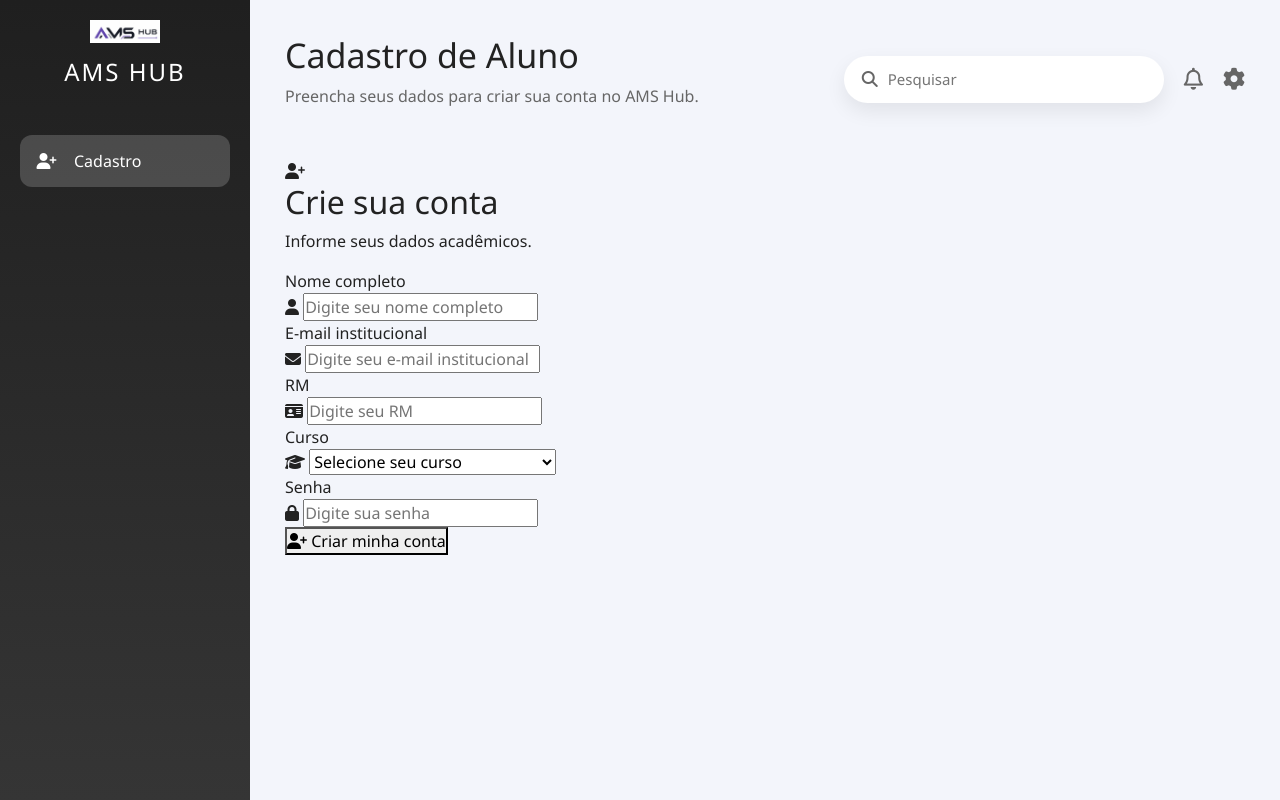
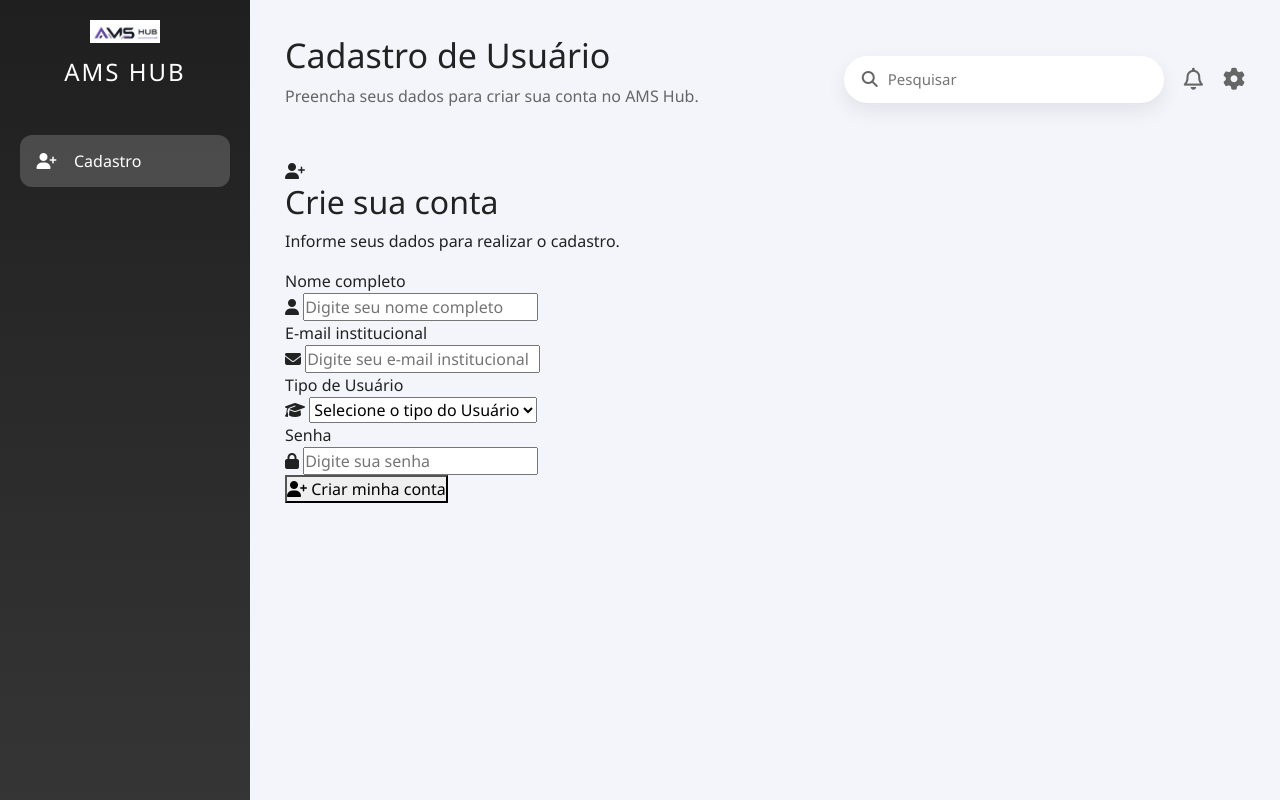
Before and after one commit to AshileyLaura/AMShub, a Django app: page /cadastro/ in a window 1280 px wide. Run offline with Django 5.2, Linux system fonts and the light colour scheme.

Commit message:
alterando função de cadastro

```diff
--- a/AMSHub/urls.py
+++ b/AMSHub/urls.py
@@ -1,4 +1,5 @@
 from django.urls import path
+
 from AMSHub.views import (
     index,
     aluno,
@@ -14,10 +15,13 @@ from AMSHub.views import (
     cadastro,
 )
 
+
 urlpatterns = [
+
     path('', index, name='index'),
 
     # TELAS PRINCIPAIS
+
     path('aluno/', aluno, name='aluno'),
     path('professor/', professor, name='professor'),
     path('coordenador/', coordenador, name='coordenador'),
@@ -25,19 +29,76 @@ urlpatterns = [
     path('empresa/', empresa, name='empresa'),
 
     # ALUNO
-    path('aluno/mentorias/', minhasmentoriasa, name='minhasmentoriasa'),
-    path('aluno/mentorias/detalhes/', detalhesdamentoriaa, name='detalhesdamentoriaa'),
-    path('aluno/portifolios', meusportifoliosa, name='meusportifoliosa'),
+
+    path(
+        'aluno/mentorias/',
+        minhasmentoriasa,
+        name='minhasmentoriasa'
+    ),
+
+    path(
+        'aluno/mentorias/detalhes/',
+        detalhesdamentoriaa,
+        name='detalhesdamentoriaa'
+    ),
+
+    path(
+        'aluno/portifolios',
+        meusportifoliosa,
+        name='meusportifoliosa'
+    ),
 
     # LOGIN
-    path('login/', login_view, name='login'),
-    path('login/aluno/', login_view, name='login_aluno'),
-    path('login/professor/', login_view, name='login_professor'),
-    path('login/coordenador/', login_view, name='login_coordenador'),
-    path('login/supervisor/', login_view, name='login_supervisor'),
-    path('login/empresa/', login_view, name='login_empresa'),
+
+    path(
+        'login/',
+        login_view,
+        name='login'
+    ),
+
+    path(
+        'login/aluno/',
+        login_view,
+        name='login_aluno'
+    ),
+
+    path(
+        'login/professor/',
+        login_view,
+        name='login_professor'
+    ),
+
+    path(
+        'login/coordenador/',
+        login_view,
+        name='login_coordenador'
+    ),
+
+    path(
+        'login/supervisor/',
+        login_view,
+        name='login_supervisor'
+    ),
+
+    path(
+        'login/empresa/',
+        login_view,
+        name='login_empresa'
+    ),
 
     # LOGOUT
-    path('logout/', logout_view, name='logout'),
-    path('cadastro/', cadastro, name='cadastro'),
+
+    path(
+        'logout/',
+        logout_view,
+        name='logout'
+    ),
+
+    # CADASTRO
+
+    path(
+        'cadastro/',
+        cadastro,
+        name='cadastro'
+    ),
 ]
--- a/AMSHub/views.py
+++ b/AMSHub/views.py
@@ -1,8 +1,17 @@
 from django.shortcuts import render, redirect
 from django.contrib.auth import authenticate, login, logout
 from django.contrib.auth.decorators import login_required
+from django.contrib.auth.models import User
 from functools import wraps
-from .models import Mentoria
+
+from .models import (
+    Perfil,
+    Aluno,
+    Professor,
+    Supervisor,
+    Empresa,
+    Mentoria
+)
 
 
 def index(request):
@@ -206,4 +215,72 @@ def meusportifoliosa(request):
     return render(request, 'aluno/meusportifoliosa.html')
 
 def cadastro(request):
+
+    if request.method == 'POST':
+
+        nome = request.POST.get('nome', '').strip()
+        email = request.POST.get('email', '').strip()
+        senha = request.POST.get('senha', '').strip()
+        tipo = request.POST.get('tipo', '').strip().lower()
+
+        tipos_validos = [
+            'aluno',
+            'professor',
+            'coordenador',
+            'supervisor',
+            'empresa'
+        ]
+
+        if tipo not in tipos_validos:
+            return render(
+                request,
+                'cadastro.html',
+                {'erro': 'Tipo de usuário inválido.'}
+            )
+
+        if User.objects.filter(username=email).exists():
+            return render(
+                request,
+                'cadastro.html',
+                {'erro': 'Este e-mail já está cadastrado.'}
+            )
+
+        usuario = User.objects.create_user(
+            username=email,
+            email=email,
+            password=senha,
+            first_name=nome
+        )
+
+        perfil = Perfil.objects.create(
+            user=usuario,
+            tipo=tipo
+        )
+
+        if tipo == 'aluno':
+            Aluno.objects.create(
+                perfil=perfil,
+                turma='Não informado'
+            )
+
+        elif tipo == 'professor':
+            Professor.objects.create(
+                perfil=perfil
+            )
+
+        elif tipo == 'supervisor':
+            Supervisor.objects.create(
+                perfil=perfil
+            )
+
+        elif tipo == 'empresa':
+            Empresa.objects.create(
+                perfil=perfil,
+                nome=nome
+            )
+
+        return redirect('login')
+
     return render(request, 'cadastro.html')
+
+    return render(request, 'cadastro.html')
--- a/templates/cadastro.html
+++ b/templates/cadastro.html
@@ -26,7 +26,7 @@ Cadastro - AMS Hub
 
 
 {% block saudacao %}
-Cadastro de Aluno
+Cadastro de Usuário
 {% endblock %}
 
 
@@ -46,20 +46,32 @@ Preencha seus dados para criar sua conta no AMS Hub.
     <div class="cadastro-card">
 
         <div class="cadastro-titulo">
+
             <div class="cadastro-icone">
                 <i class="fa-solid fa-user-plus"></i>
             </div>
 
             <div>
                 <h2>Crie sua conta</h2>
-                <p>Informe seus dados acadêmicos.</p>
+                <p>Informe seus dados para realizar o cadastro.</p>
             </div>
+
         </div>
+
+
+        {% if erro %}
+
+        <div class="erro">
+            {{ erro }}
+        </div>
+
+        {% endif %}
 
 
         <form method="POST">
 
             {% csrf_token %}
+
 
             <!-- NOME -->
 
@@ -111,7 +123,7 @@ Preencha seus dados para criar sua conta no AMS Hub.
             </div>
 
 
-            <!-- RM -->
+            <!-- RM
 
             <div class="campo">
 
@@ -135,8 +147,10 @@ Preencha seus dados para criar sua conta no AMS Hub.
 
             </div>
 
+            -->
 
-            <!-- CURSO -->
+
+            <!-- CURSO
 
             <div class="campo">
 
@@ -184,6 +198,61 @@ Preencha seus dados para criar sua conta no AMS Hub.
 
             </div>
 
+            -->
+
+
+            <!-- TIPO -->
+
+            <div class="campo">
+
+                <label for="tipo">
+                    Tipo de Usuário
+                </label>
+
+                <div class="input-box">
+
+                    <i class="fa-solid fa-graduation-cap"></i>
+
+                    <select
+                        id="tipo"
+                        name="tipo"
+                        required
+                    >
+
+                        <option
+                            value=""
+                            selected
+                            disabled
+                        >
+                            Selecione o tipo do Usuário
+                        </option>
+
+                        <option value="Aluno">
+                            Aluno
+                        </option>
+
+                        <option value="Professor">
+                            Professor
+                        </option>
+
+                        <option value="Coordenador">
+                            Coordenador
+                        </option>
+
+                        <option value="Supervisor">
+                            Supervisor
+                        </option>
+
+                        <option value="Empresa">
+                            Empresa
+                        </option>
+
+                    </select>
+
+                </div>
+
+            </div>
+
 
             <!-- SENHA -->
 
@@ -210,7 +279,12 @@ Preencha seus dados para criar sua conta no AMS Hub.
             </div>
 
 
-            <button type="submit" class="btn-cadastrar">
+            <!-- BOTÃO -->
+
+            <button
+                type="submit"
+                class="btn-cadastrar"
+            >
 
                 <i class="fa-solid fa-user-plus"></i>
 
```
